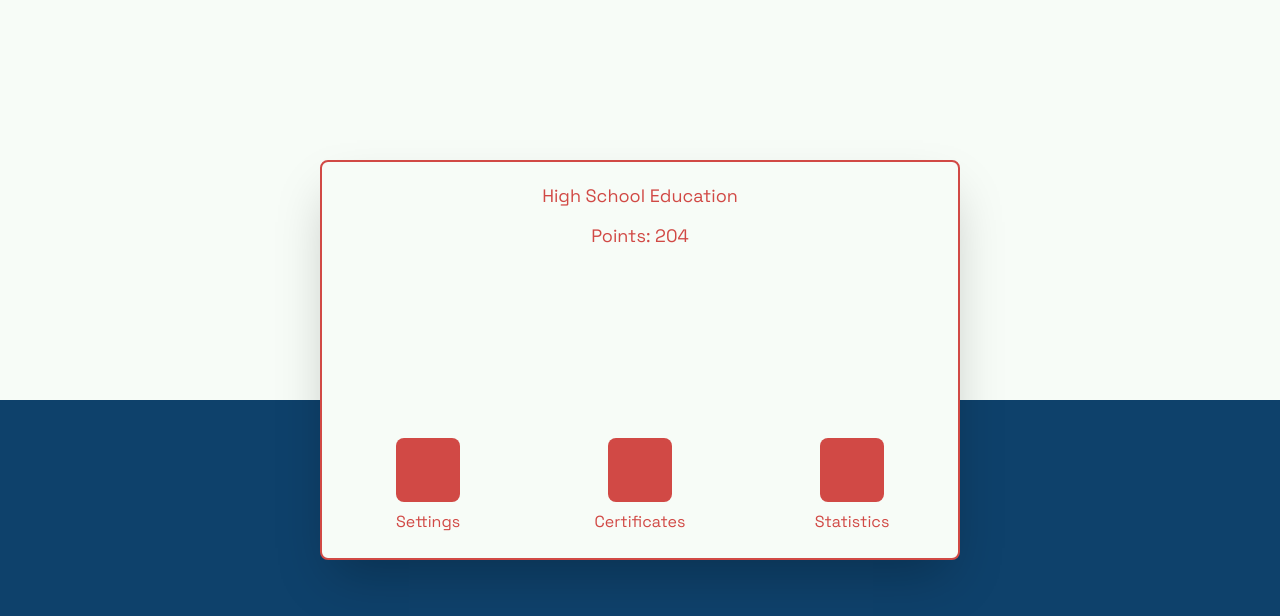
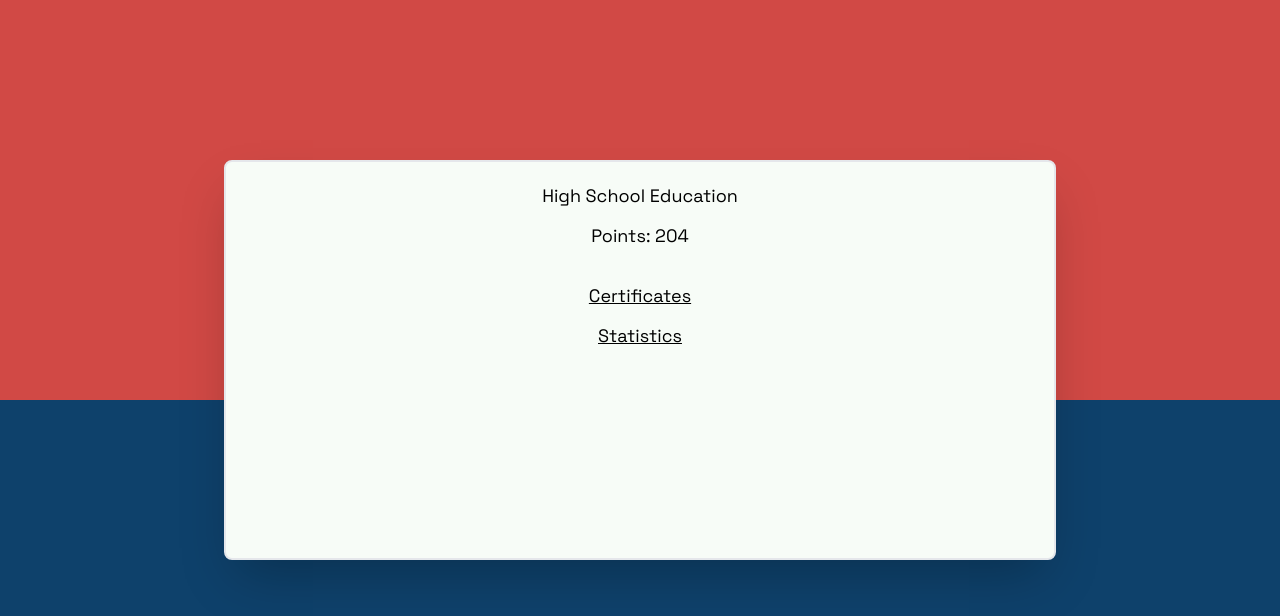
Before and after one commit to kristzz/pauguruGazeji, a Next.js app in the folder frontend/: page /profile in a window 1280 px wide. Shown: the top 616 px of the page. Built offline with nearby package versions, Linux system fonts and the light colour scheme.

Commit message:
profils strada

```diff
--- a/frontend/src/app/profile/page.tsx
+++ b/frontend/src/app/profile/page.tsx
@@ -3,7 +3,7 @@ import { useEffect, useState } from 'react';
 import axios from 'axios';
 
 export default function Profile() {
-    const [profile, setProfile] = useState({ email: '' });
+    const [profile, setProfile] = useState({ name: '', email: '' });
 
     useEffect(() => {
         const fetchProfile = async () => {
@@ -29,25 +29,15 @@ export default function Profile() {
 
     return (
         <main>
-            <div className="bg-main-white h-screen w-screen flex flex-col items-center relative">
+            <div className="bg-main-red h-screen w-screen flex flex-col items-center relative">
                 <div className="bg-main-blue w-screen h-[50%] absolute inset-x-0 bottom-0"></div>
-                <div className="bg-main-white w-[50%] h-[50%] shadow-2xl relative top-[20%] rounded-lg align-center border-2 border-main-red">
-                    <div className="text-main-red mt-5 relative text-lg text-center">{profile.email}</div>
-                    <div className="text-main-red mt-3 relative text-lg text-center">High School Education</div>
-                    <div className="text-main-red mt-3 relative text-lg text-center">Points: 204</div>
-                    <div className="grid grid-cols-3 place-items-center absolute w-full inset-x-0 bottom-14">
-                        <div className="bg-main-red w-16 h-16 rounded-lg flex items-center justify-center">
-                        </div>
-                        <div className="bg-main-red w-16 h-16 rounded-lg flex items-center justify-center">
-                        </div>
-                        <div className="bg-main-red w-16 h-16 rounded-lg flex items-center justify-center">
-                        </div>
-                    </div>
-                    <div className="grid grid-cols-3 w-full text-center absolute inset-x-0 bottom-6">
-                        <div className="text-main-red">Settings</div>
-                        <div className="text-main-red">Certificates</div>
-                        <div className="text-main-red">Statistics</div>
-                    </div>
+                <div className="bg-main-white w-[65%] h-[50%] shadow-2xl relative top-[20%] rounded-lg align-center border-2">
+                    <div className="text-black mt-5 relative text-2xl text-center">{profile.name}</div>
+                    <div className="text-black mt-5 relative text-lg text-center">{profile.email}</div>
+                    <div className="text-black mt-3 relative text-lg text-center">High School Education</div>
+                    <div className="text-black mt-3 relative text-lg text-center">Points: 204</div>
+                    <div className="text-black mt-8 relative text-lg text-center underline cursor-pointer">Certificates</div>
+                    <div className="text-black mt-3 relative text-lg text-center underline cursor-pointer">Statistics</div>
                 </div>
             </div>
         </main>
```
Also changed, not shown: 2 other files (tests, documents, lock files or other folders).
